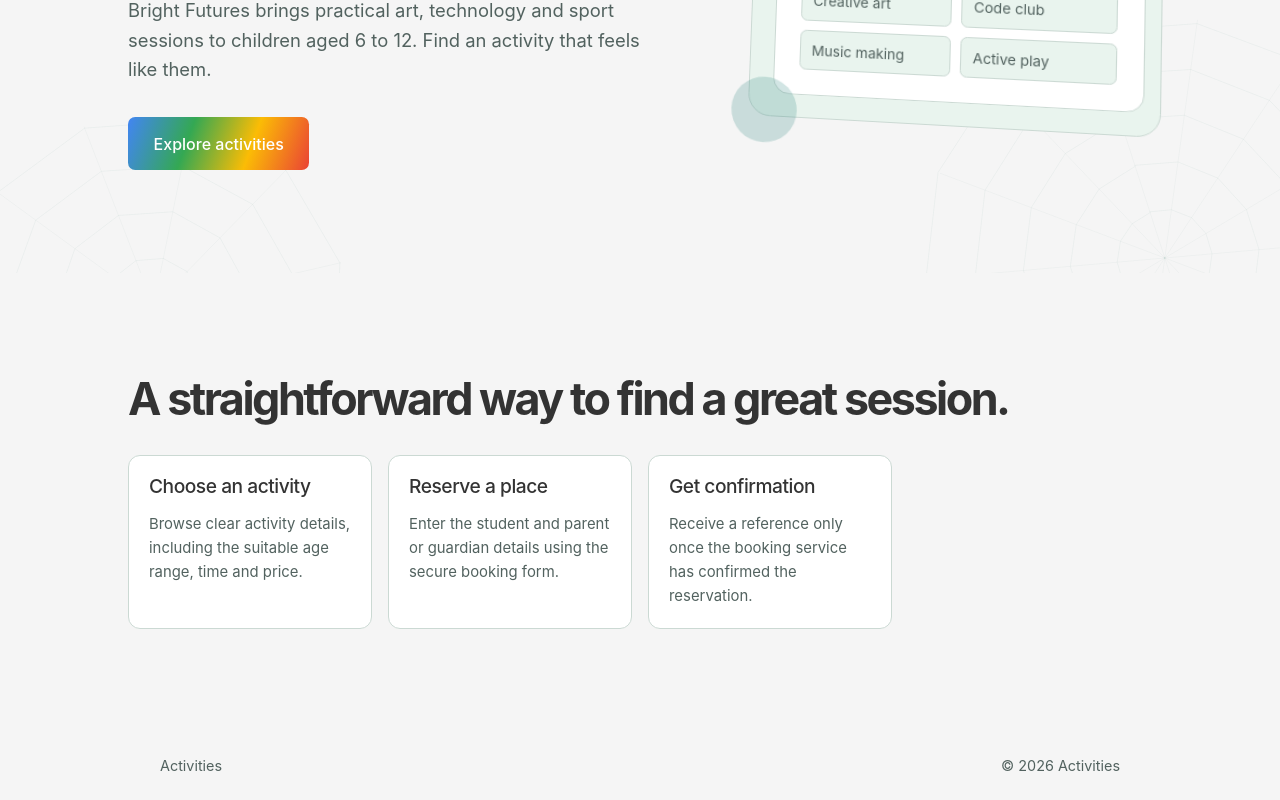
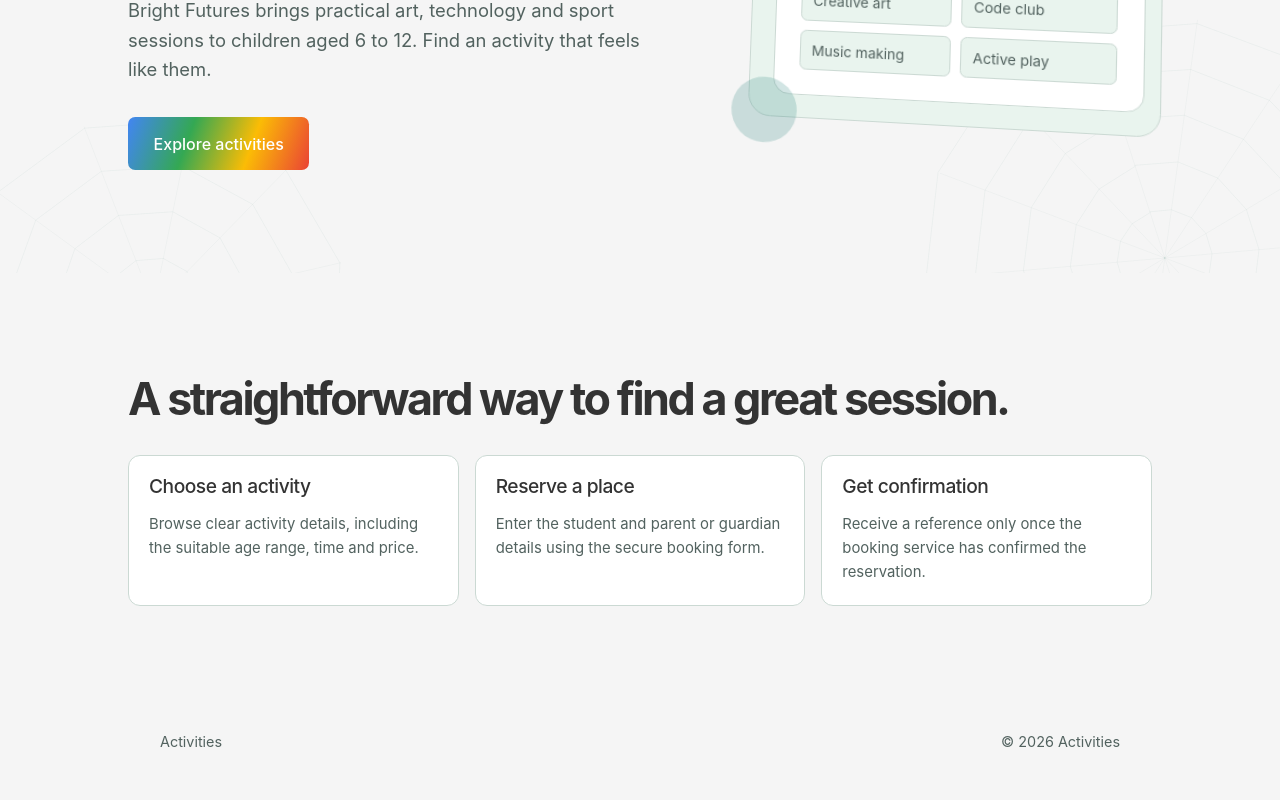
Before and after one commit to praise79/M001234567-after-school-frontend, a Vue app: page / in a window 1280 px wide. Shown: the part 446-1246 px from the top of the page. After the commit the page ends 1222 px from the top, so only its background shows below. Built offline with nearby package versions, Linux system fonts and the light colour scheme; no server answers.

Commit message:
style: make how it works cards span three columns

```diff
--- a/src/style.css
+++ b/src/style.css
@@ -91,6 +91,7 @@ p { line-height: 1.6; }
 .section-tint { background: var(--page); }
 .section-heading { display: flex; align-items: end; justify-content: space-between; gap: 1.25rem; margin-bottom: 2rem; }
 .activity-grid { display: grid; grid-template-columns: repeat(4, minmax(0, 1fr)); gap: 1rem; perspective: 1200px; }
+.how-it-works-grid { grid-template-columns: repeat(3, minmax(0, 1fr)); }
 .activity-card { display: flex; flex-direction: column; gap: 1rem; min-height: 100%; padding: 1.25rem; border: 1px solid var(--line); border-radius: var(--radius); background: var(--surface); color: var(--ink); text-decoration: none; transform: translateZ(0); transition: transform .25s ease, border-color .25s ease, background-color .25s ease; }
 .activity-card:hover { border-color: var(--accent); transform: translateY(-7px) rotateX(2deg) rotateY(-1deg); }
 .activity-card__top, .detail-meta { display: flex; align-items: flex-start; justify-content: space-between; gap: .5rem; }
--- a/src/views/HomeView.vue
+++ b/src/views/HomeView.vue
@@ -29,7 +29,7 @@
           <h2>A straightforward way to find a great session.</h2>
         </div>
       </div>
-      <div class="activity-grid">
+      <div class="activity-grid how-it-works-grid">
         <article class="activity-card">
           <h3>Choose an activity</h3>
           <p>Browse clear activity details, including the suitable age range, time and price.</p>
```
